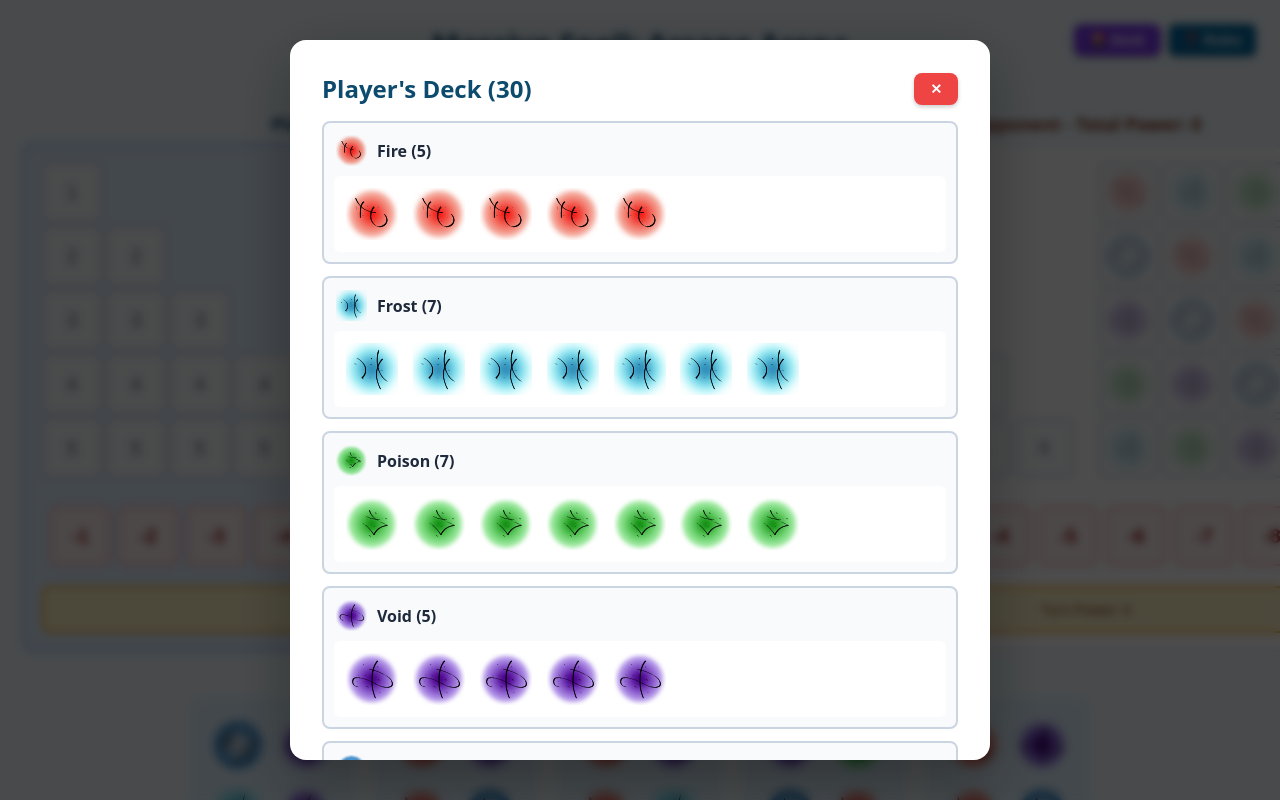
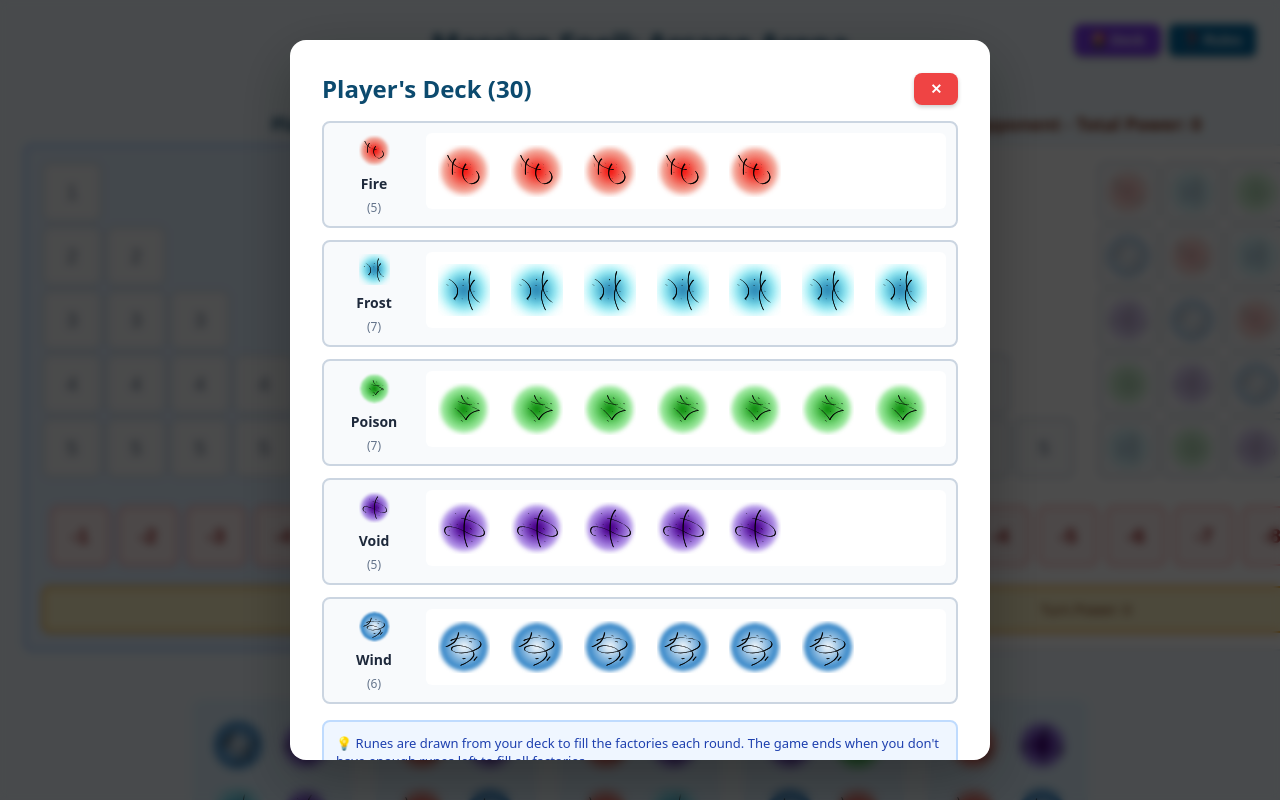
Before and after one commit to vlad92z/necromancer-web, a React (Vite) app: page / in a window 1280 px wide. Both pictures are taken after a click on the button "🎴 Deck". Shown: the top 800 px of the page. Built offline with nearby package versions, Linux system fonts and the light colour scheme.

Commit message:
Update DeckOverlay.tsx

```diff
--- a/src/features/gameplay/components/DeckOverlay.tsx
+++ b/src/features/gameplay/components/DeckOverlay.tsx
@@ -121,14 +121,18 @@ export function DeckOverlay({ deck, playerName, onClose }: DeckOverlayProps) {
                     borderRadius: isMobile ? '6px' : '8px',
                     padding: isMobile ? '8px' : '10px',
                     border: '2px solid #cbd5e1',
+                    display: 'flex',
+                    gap: isMobile ? '8px' : '12px',
+                    alignItems: 'start',
                   }}
                 >
-                  {/* Type header */}
+                  {/* Type header (on the left) */}
                   <div style={{
                     display: 'flex',
+                    flexDirection: 'column',
                     alignItems: 'center',
-                    gap: isMobile ? '6px' : '8px',
-                    marginBottom: isMobile ? '6px' : '8px',
+                    gap: isMobile ? '4px' : '6px',
+                    minWidth: isMobile ? '60px' : '80px',
                   }}>
                     <RuneCell
                       rune={runes[0]}
@@ -137,21 +141,23 @@ export function DeckOverlay({ deck, playerName, onClose }: DeckOverlayProps) {
                       showEffect={false}
                     />
                     <div style={{
-                      fontSize: isMobile ? '14px' : '16px',
+                      fontSize: isMobile ? '12px' : '14px',
                       fontWeight: 'bold',
                       color: '#1e293b',
+                      textAlign: 'center',
                     }}>
-                      {runeType} ({runes.length})
+                      {runeType}
                     </div>
                     <div style={{
-                      fontSize: isMobile ? '12px' : '14px',
+                      fontSize: isMobile ? '11px' : '12px',
                       color: '#64748b',
-                      marginLeft: 'auto',
+                      textAlign: 'center',
                     }}>
+                      ({runes.length})
                     </div>
                   </div>
 
-                  {/* Runes grid */}
+                  {/* Runes grid (on the right) */}
                   <div style={{
                     display: 'grid',
                     gridTemplateColumns: isMobile
@@ -161,6 +167,7 @@ export function DeckOverlay({ deck, playerName, onClose }: DeckOverlayProps) {
                     padding: isMobile ? '6px' : '8px',
                     backgroundColor: 'white',
                     borderRadius: isMobile ? '4px' : '6px',
+                    flex: 1,
                   }}>
                     {runes.map((rune, index) => (
                       <motion.div
```
